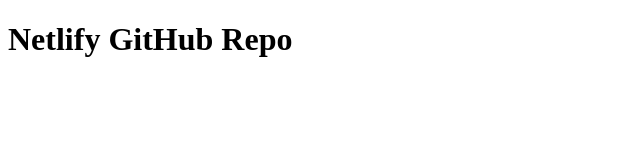
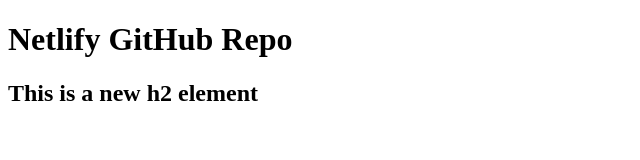
Before and after one commit to BryceMinor/Netlify-Example, a plain HTML site: page index.html in a window 1280 px wide. Shown: the whole page, without its empty margins (0-640 px from the left). Drawn offline with Linux system fonts and the light colour scheme.

Commit message:
Added an h2 element

```diff
--- a/index.html
+++ b/index.html
@@ -4,9 +4,10 @@
     <meta charset="UTF-8">
     <meta http-equiv="X-UA-Compatible" content="IE=edge">
     <meta name="viewport" content="width=device-width, initial-scale=1.0">
-    <title>Netlify GitHug Repo</title>
+    <title>Netlify GitHub Repo</title>
 </head>
 <body>
     <h1>Netlify GitHub Repo</h1>
+    <h2>This is a new h2 element</h2>
 </body>
 </html>
```
